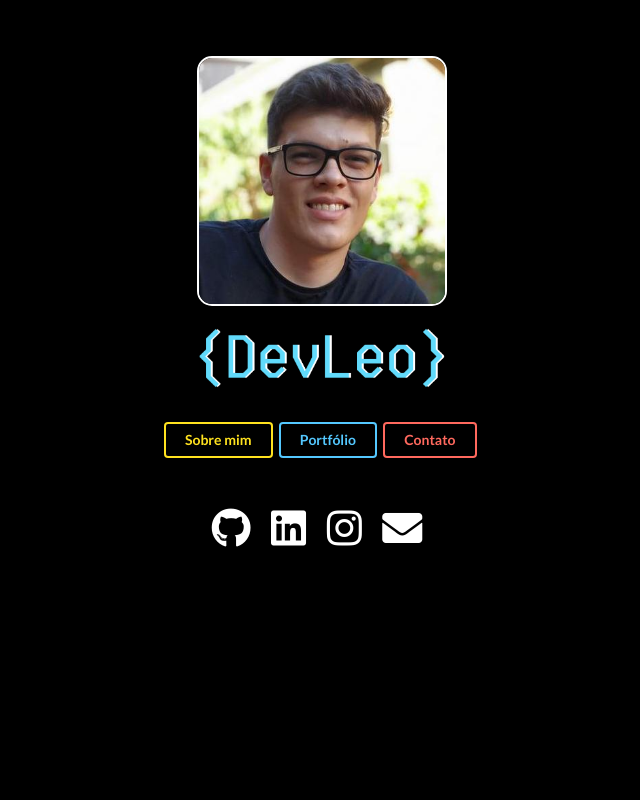
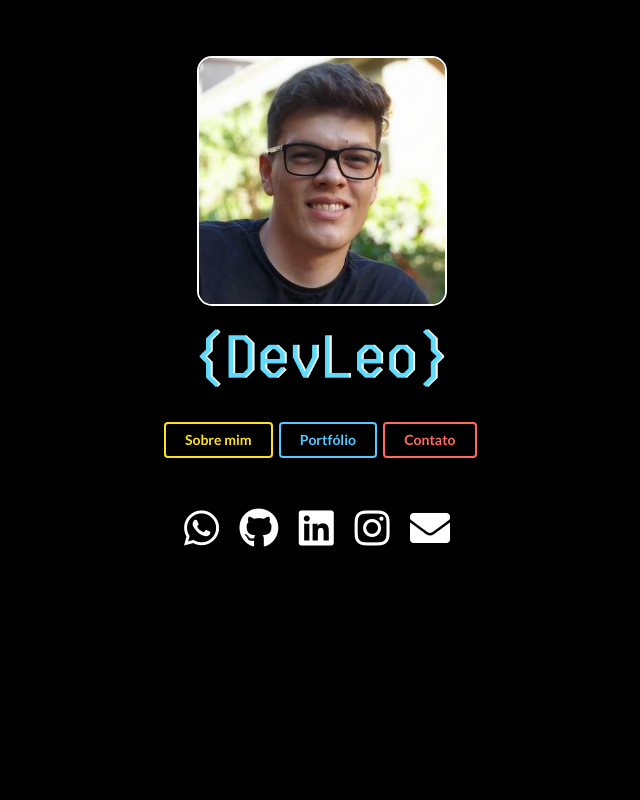
Before and after one commit to leo-pro/leo-pro.github.io, a website: page index.html in a window 1280 px wide. Shown: the top 800 px of the page, without its empty margins (318-958 px from the left). Drawn offline with nearby package versions, Linux system fonts and the light colour scheme.

Commit message:
Add Whatsapp icon + link. Change instagram link

```diff
--- a/dev/sass/style.sass
+++ b/dev/sass/style.sass
@@ -67,6 +67,8 @@ html,body
     a
         text-decoration: none
         color: $white
+        .fa-whatsapp:hover
+            color: #01e675
         .fa-linkedin:hover
             color: $blue
         .fa-instagram:hover
--- a/index.html
+++ b/index.html
@@ -79,13 +79,16 @@
                     <button class="ui inverted red button" onclick="$('#contato').animatescroll()">Contato</button>
                 </div>
                 <div class="icones-contato animated slideInUp">
+                    <a href="https://api.whatsapp.com/send?phone=5515997820174&text=Ola%20Leonardo%20Alves,%20como%20vai?" target="_blank" class="mr-2">
+                        <i class="fab fa-whatsapp"></i>
+                    </a>
                     <a href="https://github.com/leo-pro" target="_blank" class="mr-2">
                         <i class="fab fa-github"></i>
                     </a>
                     <a href="https://www.linkedin.com/in/leonardoalvess/" target="_blank" class="mr-2">
                         <i class="fab fa-linkedin"></i>
                     </a>
-                    <a href="https://instagram.com/leollleo" target="_blank" class="mr-2">
+                    <a href="https://instagram.com/leoalvesrr" target="_blank" class="mr-2">
                         <i class="fab fa-instagram"></i>
                     </a>
                     <a href="mailto:leoroberto.alves@hotmail.com" target="_blank">
```
Also changed, not shown: assets/css/style.css.
